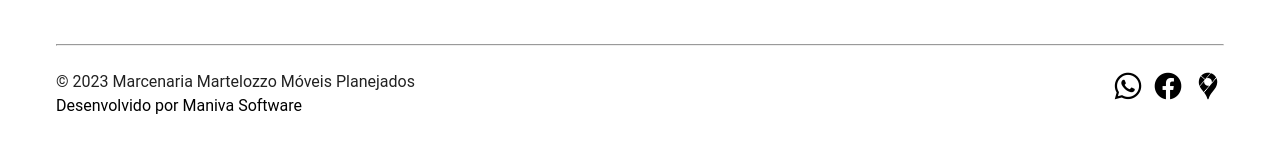
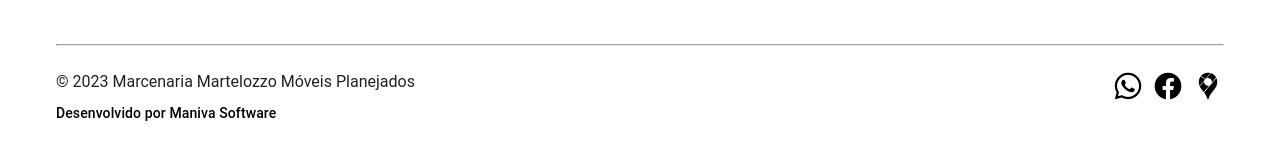
Before and after one commit to mhenrique94/martelozzo-imoveis, a Vue app: page / in a window 1280 px wide. Shown: the part 3718-3863 px from the top of the page. Built offline with nearby package versions, Linux system fonts and the light colour scheme.

Commit message:
adjusts footer

```diff
--- a/src/components/page-footer.vue
+++ b/src/components/page-footer.vue
@@ -3,12 +3,14 @@
     <v-container>
       <hr />
       <div class="d-flex mt-6 justify-space-between">
-        <p>
-          © 2023 Marcenaria Martelozzo Móveis Planejados
-          <br /><a href="https://manivasoft.com">
-            Desenvolvido por Maniva Software
-          </a>
-        </p>
+        <div>
+          <p class="mb-2">© 2023 Marcenaria Martelozzo Móveis Planejados</p>
+          <p class="text-subtitle-2">
+            <a href="https://manivasoft.com">
+              Desenvolvido por Maniva Software
+            </a>
+          </p>
+        </div>
         <div class="apps">
           <a
             href="https://api.whatsapp.com/send?phone=5515981630646&text=Ol%C3%A1!"
```
